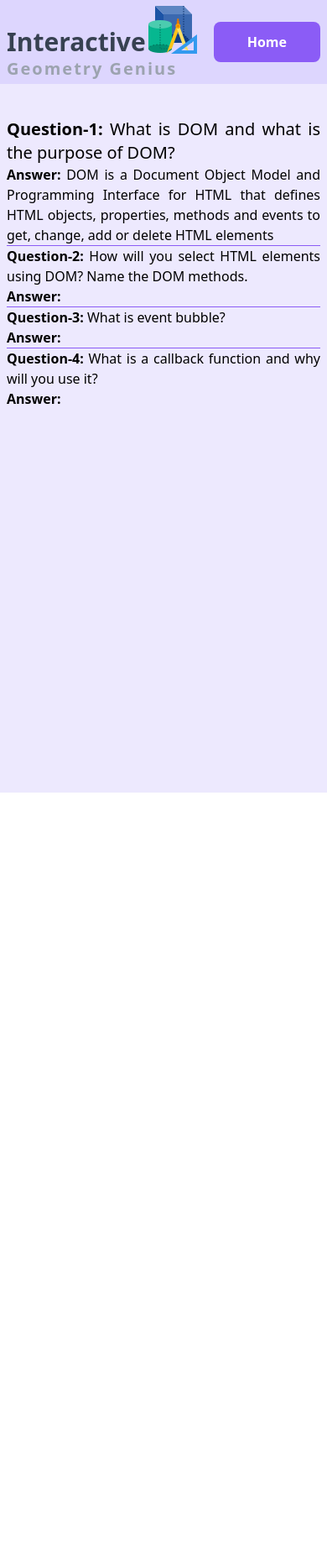
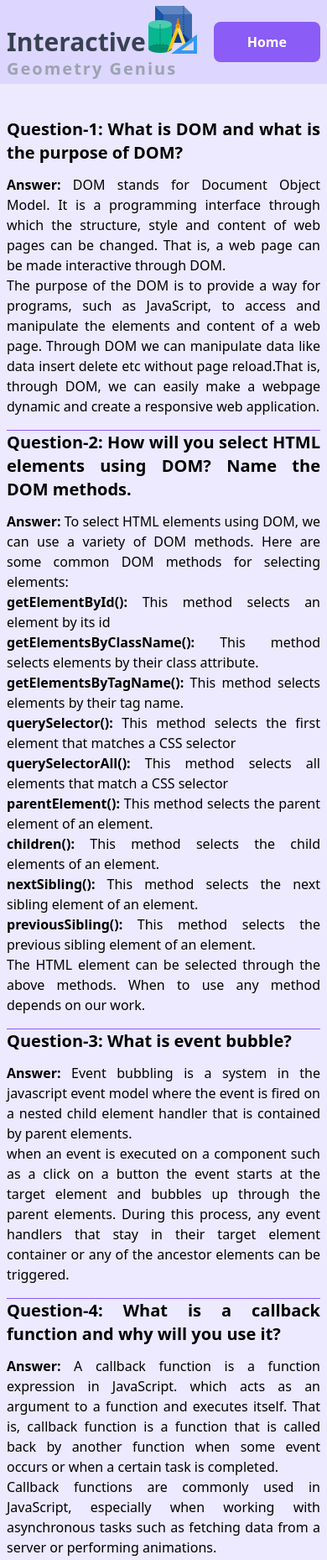
Before and after one commit to mahamudulhasan-me/geometryGenius, a plain HTML site: page blog/blog.html in a window 390 px wide. Shown: the whole page at 84% size. Before the commit the page ends 944 px from the top, so only its background shows below. Drawn offline with nearby package versions, Linux system fonts and the light colour scheme.

Commit message:
all validation ok and blog section done

```diff
--- a/blog/blog.html
+++ b/blog/blog.html
@@ -28,37 +28,90 @@
         </button>
       </div>
     </header>
-    <main class="md:px-[25%] px-2 h-screen pt-10 bg-violet-100">
-      <article class="divide-y divide-violet-500 text-justify">
+    <main class="md:px-[25%] px-2 pt-10 bg-violet-100 pb-10">
+      <article class="divide-y divide-violet-500 text-justify space-y-4">
         <div>
-          <p class="text-xl">
+          <p class="font-bold text-xl mb-3">
             <strong>Question-1:</strong> What is DOM and what is the purpose of
             DOM?
           </p>
           <p>
             <strong>Answer:</strong>
-            DOM is a Document Object Model and Programming Interface for HTML
-            that defines HTML objects, properties, methods and events to get,
-            change, add or delete HTML elements
+            DOM stands for Document Object Model. It is a programming interface
+            through which the structure, style and content of web pages can be
+            changed. That is, a web page can be made interactive through DOM.
+            <br />
+            The purpose of the DOM is to provide a way for programs, such as
+            JavaScript, to access and manipulate the elements and content of a
+            web page. Through DOM we can manipulate data like data insert delete
+            etc without page reload.That is, through DOM, we can easily make a
+            webpage dynamic and create a responsive web application.
           </p>
         </div>
         <div>
-          <p>
+          <p class="font-bold text-xl mb-3">
             <strong>Question-2:</strong> How will you select HTML elements using
             DOM? Name the DOM methods.
           </p>
-          <p><strong>Answer:</strong></p>
+          <p>
+            <strong>Answer:</strong>
+            To select HTML elements using DOM, we can use a variety of DOM
+            methods. Here are some common DOM methods for selecting elements:
+            <br />
+            <strong> getElementById():</strong> This method selects an element
+            by its id <br />
+
+            <strong>getElementsByClassName():</strong> This method selects
+            elements by their class attribute. <br />
+            <strong>getElementsByTagName():</strong>
+            This method selects elements by their tag name. <br />
+            <strong>querySelector(): </strong>This method selects the first
+            element that matches a CSS selector <br />
+            <strong>querySelectorAll():</strong> This method selects all
+            elements that match a CSS selector <br />
+            <strong>parentElement():</strong> This method selects the parent
+            element of an element. <br />
+            <strong>children():</strong> This method selects the child elements
+            of an element. <br />
+            <strong>nextSibling(): </strong> This method selects the next
+            sibling element of an element. <br />
+            <strong> previousSibling():</strong> This method selects the
+            previous sibling element of an element. <br />
+            The HTML element can be selected through the above methods. When to
+            use any method depends on our work.
+          </p>
         </div>
         <div>
-          <p><strong>Question-3:</strong> What is event bubble?</p>
-          <p><strong>Answer:</strong></p>
+          <p class="font-bold text-xl mb-3">
+            <strong>Question-3:</strong> What is event bubble?
+          </p>
+          <p>
+            <strong>Answer:</strong> Event bubbling is a system in the
+            javascript event model where the event is fired on a nested child
+            element handler that is contained by parent elements. <br />
+            when an event is executed on a component such as a click on a button
+            the event starts at the target element and bubbles up through the
+            parent elements. During this process, any event handlers that stay
+            in their target element container or any of the ancestor elements
+            can be triggered.
+          </p>
         </div>
         <div>
-          <p>
+          <p class="font-bold text-xl mb-3">
             <strong>Question-4:</strong> What is a callback function and why
             will you use it?
           </p>
-          <p><strong>Answer:</strong></p>
+          <p>
+            <strong>Answer:</strong>
+            A callback function is a function expression in JavaScript. which
+            acts as an argument to a function and executes itself. That is,
+            callback function is a function that is called back by another
+            function when some event occurs or when a certain task is completed.
+            <br />
+            Callback functions are commonly used in JavaScript, especially when
+            working with asynchronous tasks such as fetching data from a server
+            or performing animations.
+          </p>
         </div>
       </article>
     </main>
```
Also changed, not shown: index.html (+9 -9 lines), js/main.js (+54 -20 lines).
